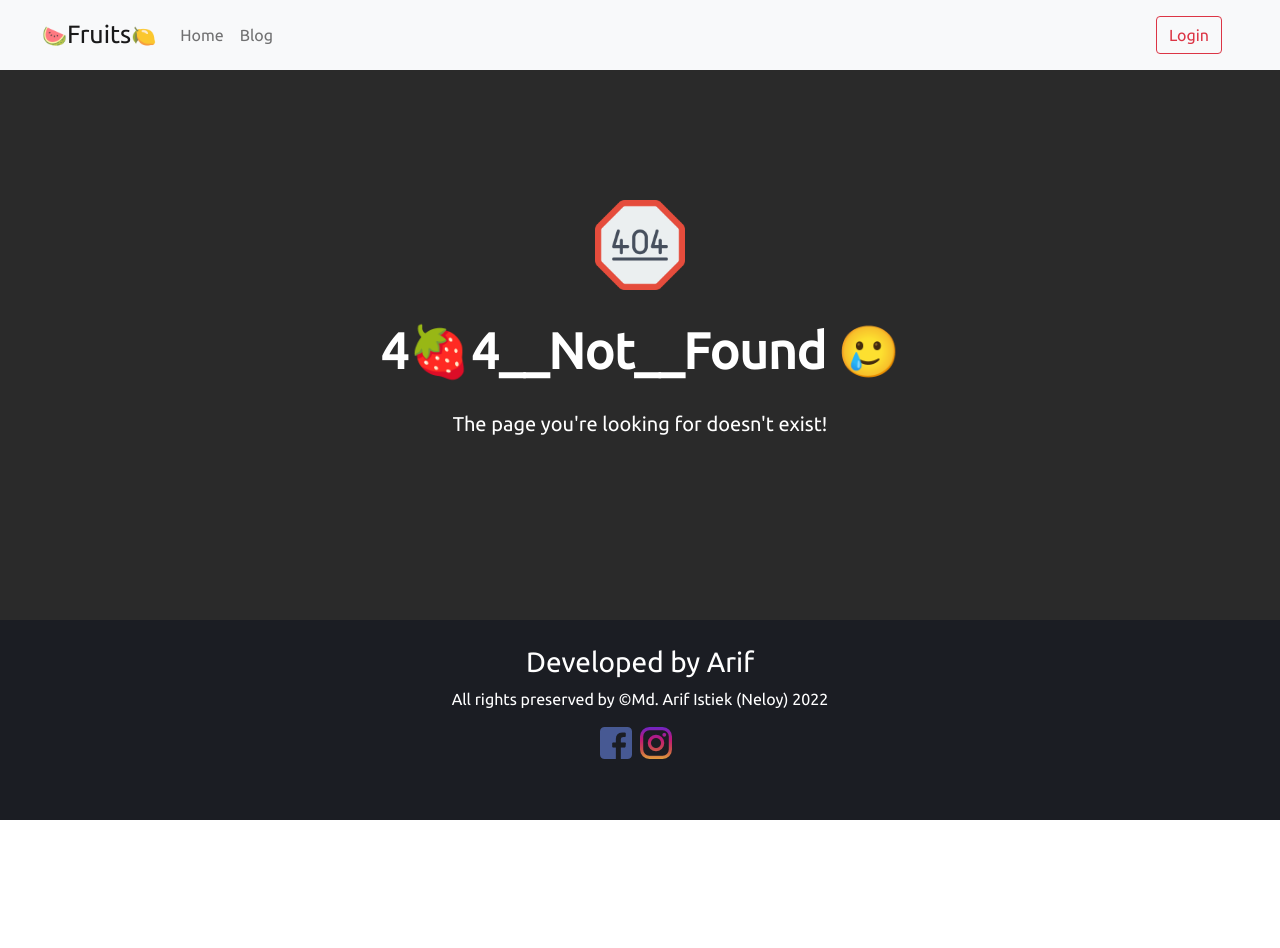
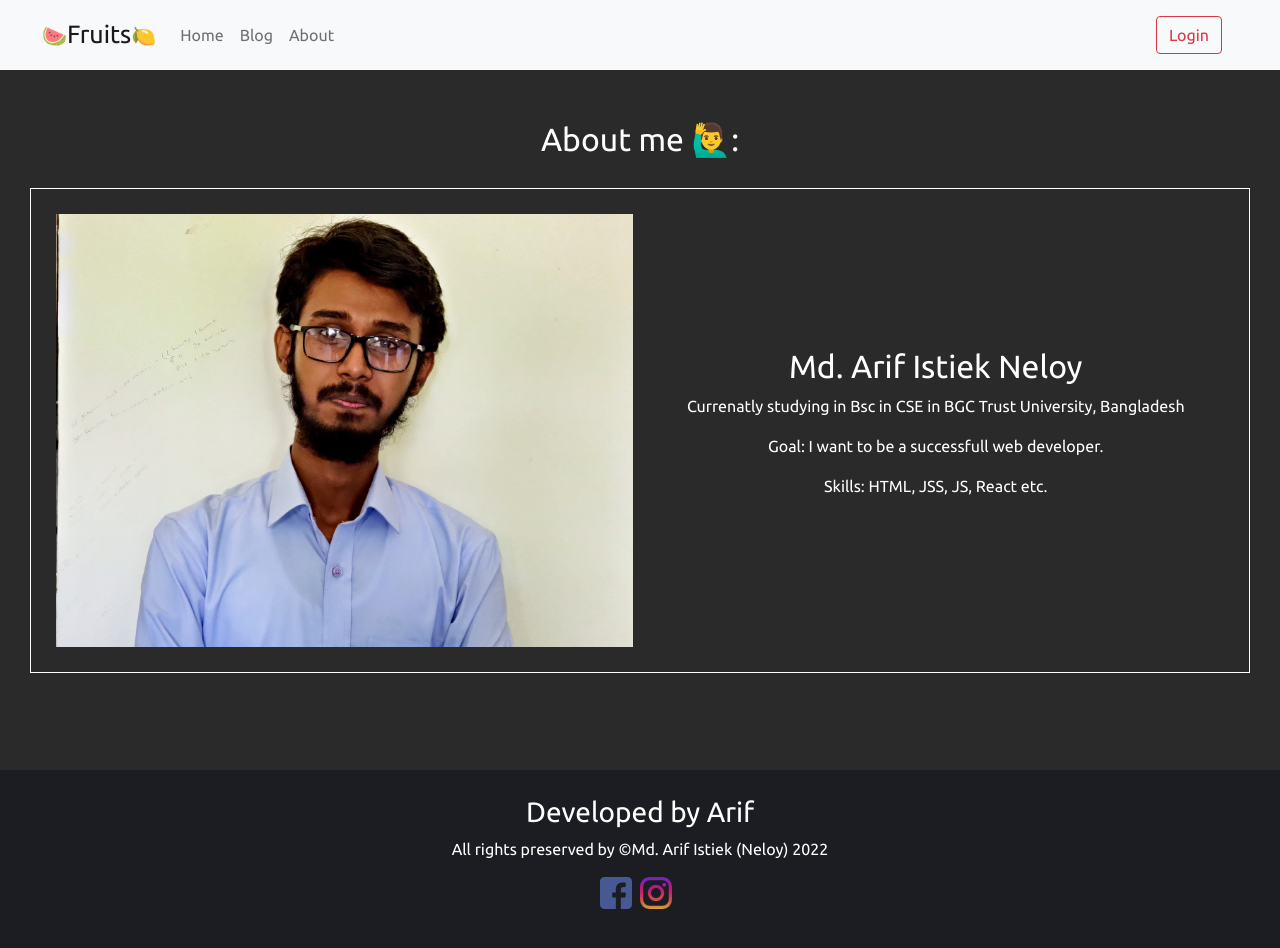
Before and after one commit to neloy005/fruits-inventory-client, a React (Create React App) app: page /about in a window 1280 px wide. Shown: the top 948 px of the page. Before the commit the page ends 820 px from the top, so only its background shows below. Built offline with nearby package versions, Linux system fonts and the light colour scheme; no server answers; the HTML template or start-up script is replaced by a standard one.

Commit message:
about me added

```diff
--- a/src/App.js
+++ b/src/App.js
@@ -12,6 +12,7 @@ import ManageFullInventory from './component/ManageFullInventory/ManageFullInven
 import AddFruit from './component/AddFruit/AddFruit';
 import MyItem from './component/MyItem/MyItem';
 import Blog from './component/Blog/Blog';
+import About from './component/Header/About/About';
 
 function App() {
   return (
@@ -23,6 +24,8 @@ function App() {
         <Route path='/login' element={<Login></Login>}></Route>
         <Route path='/register' element={<Register></Register>}></Route>
         <Route path='/blog' element={<Blog></Blog>}></Route>
+        <Route path='/about' element={<About></About>}></Route>
+
         <Route path='*' element={<NotFound></NotFound>}></Route>
         <Route path='/inventory/:id' element={
           <RequireAuth>
--- /dev/null
+++ b/src/component/Header/About/About.css
@@ -0,0 +1,25 @@
+.about-container {
+    display: grid;
+    grid-template-columns: repeat(2, 1fr);
+    grid-gap: 15px;
+    margin-right: 30px;
+    margin-left: 30px;
+    padding: 25px;
+    border: 1px solid white;
+}
+
+.about-container img {
+    width: 100%;
+}
+
+.my-info {
+    display: flex;
+    flex-direction: column;
+    justify-content: center;
+}
+
+@media only screen and (max-width: 600px) {
+    .about-container {
+        grid-template-columns: repeat(1, 1fr);
+    }
+}
--- /dev/null
+++ b/src/component/Header/About/About.js
@@ -0,0 +1,24 @@
+import React from 'react';
+import arif from '../../../images/neloy.jpeg';
+import './About.css'
+
+const About = () => {
+    return (
+        <div style={{ 'min-height': '650px' }}>
+            <h2 style={{ 'marginTop': '50px', 'marginBottom': '30px' }}>About me 🙋‍♂️:</h2>
+            <div className='about-container'>
+                <img src={arif} alt="" />
+                <div className='my-info'>
+                    <h2>Md. Arif Istiek Neloy</h2>
+                    <p>Currenatly studying in Bsc in CSE in BGC Trust University, Bangladesh</p>
+                    <p>Goal: I want to be a successfull web developer.</p>
+                    <p>Skills: HTML, JSS, JS, React etc.</p>
+                </div>
+
+            </div>
+
+        </div>
+    );
+};
+
+export default About;
--- a/src/component/Header/Header.js
+++ b/src/component/Header/Header.js
@@ -30,12 +30,13 @@ const Header = () => {
                                 <>
                                     <Nav.Link as={Link} to='/manageinventory'>Manage Items</Nav.Link>
                                     <Nav.Link as={Link} to='/addfruit'>Add Item</Nav.Link>
-                                    <Nav.Link as={Link} to='/myitem'>My Item</Nav.Link>
+                                    <Nav.Link as={Link} to='/myitem'>My Items</Nav.Link>
                                 </>
 
                             }
 
                             <Nav.Link as={Link} to='/blog'>Blog</Nav.Link>
+                            <Nav.Link as={Link} to='/about'>About</Nav.Link>
                         </Nav>
                         {
                             user ?
```
Also changed, not shown: src/images/neloy.jpeg (added).
